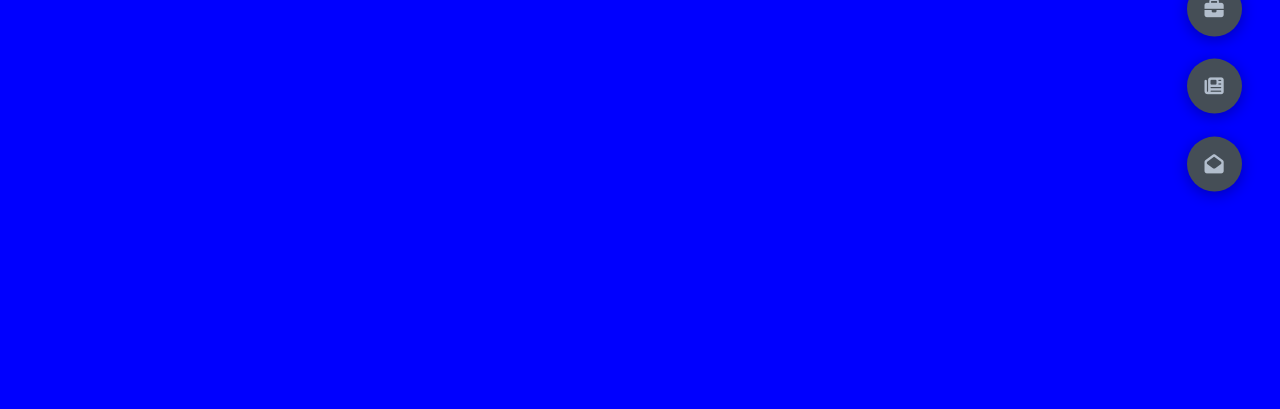
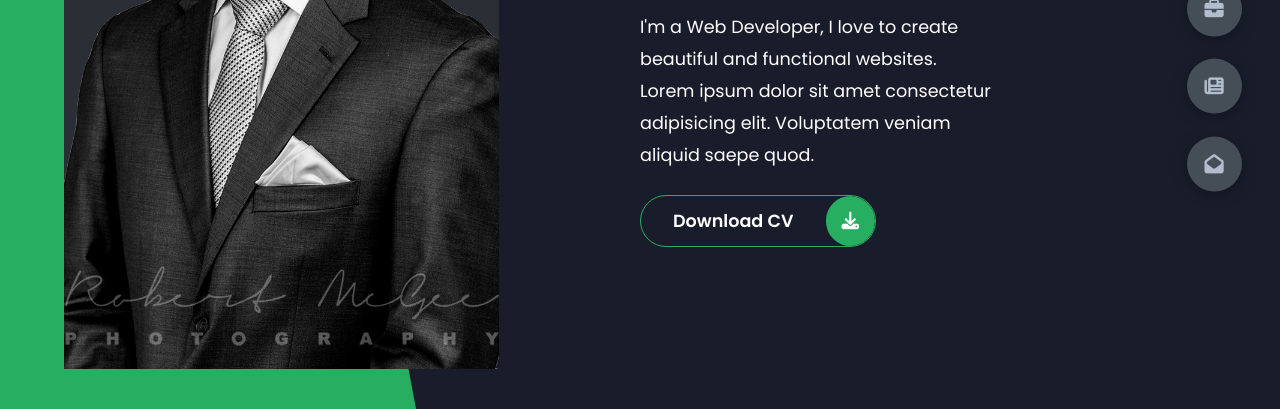
Before and after one commit to iFrankXue/Portfolio_HTML_CSS_JS, a plain HTML site: page index.html in a window 1280 px wide. Shown: the part 391-800 px from the top of the page. Drawn offline with Linux system fonts and the light colour scheme.

Commit message:
finish the header section

```diff
--- a/index.html
+++ b/index.html
@@ -18,7 +18,32 @@
 
 <body class="main-content">
     <header class="section sec1 header active" id="home">
+        <div class="header-content">
+            <div class="left-header">
+                <div class="h-shape"></div>
+                <div class="image">
+                    <img src="img/portrait.png" alt="">
+                </div>
+            </div>
+            <div class="right-header">
+                <h1 class="name">
+                    Hi, I'm <span>Frank Xue</span>
+                    A Web Developer.
+                </h1>
+                <p>
+                    I'm a Web Developer, I love to create beautiful and functional websites.
+                    Lorem ipsum dolor sit amet consectetur adipisicing elit. Voluptatem veniam aliquid saepe quod.
 
+                </p>
+                <div class="btn-con">
+                    <a href="" class="main-btn">
+                        <span class="btn-text">Download CV</span>
+                        <span class="btn-icon"><i class="fas fa-download"></i></span>
+                    </a>
+                </div>
+
+            </div>
+        </div>
     </header>
 
     <main>
--- a/style/style.scss
+++ b/style/style.scss
@@ -61,31 +61,31 @@ section{
 .sec1{
     display: none;
     transform: translateY(0) scale(1);
-    background-color: blue;
+
 }
 
 .sec2{
     display: none;
     transform: translateY(0) scale(1);
-    background-color: rgb(0, 255, 149);
+
 }
 
 .sec3{
     display: none;
     transform: translateY(0) scale(1);
-    background-color: rgb(255, 0, 187);
+
 }
 
 .sec4{
     display: none;
     transform: translateY(0) scale(1);
-    background-color: rgb(255, 170, 0);
+
 }
 
 .sec5{
     display: none;
     transform: translateY(0) scale(1);
-    background-color: rgb(0, 255, 140);
+
 }
 
 .active{
@@ -139,3 +139,108 @@ section{
         }
     }
 }
+
+
+/* Header-content */
+.header-content{
+    display: grid;
+    grid-template-columns: repeat(2, 1fr);
+    height: 100%;
+    .left-header{
+        display: flex;
+        align-items: center;
+        position: relative;
+        .h-shape{
+            transition: all .4s ease-in-out;
+            width: 65%;
+            height: 100%;
+            background-color: var(--color-secondary);
+            position: absolute;
+            top: 0;
+            left: 0;
+            z-index: -1;
+            clip-path: polygon(0 0, 64% 0, 100% 100%, 0% 100%);
+        }
+        .image{
+            border-radius: var(--br-sm-2);
+            height: 90%;
+            width: 68%;
+            margin-left: 4rem;
+            background-color: var(--color-grey-5);
+            transition: all .4s ease-in-out;
+            img{
+                width: 100%;
+                height: 100%;
+                object-fit: cover;
+                transition: all .4s ease-in-out;
+                filter: grayscale(100%);
+                &:hover{
+                    filter: grayscale(0);
+                }
+            }
+        }
+    };
+
+    .right-header{
+        display: flex;
+        flex-direction: column;
+        justify-content: center;
+        padding-right: 18rem;
+        .name{
+            font-size: 3rem;
+            span{
+                color: var(--color-secondary);
+            }
+        }
+        p{
+            margin: 1.5rem 0;
+            line-height: 2rem;
+        }
+    }
+}
+
+
+/* Independent component */
+.btn-con{
+    display: flex;
+    align-self: flex-start;
+}
+.main-btn{
+    border-radius: 30px;
+    color: inherit;
+    font-weight: 600;
+    position: relative;
+    border: 1px solid var(--color-secondary);
+    display: flex;
+    align-self: flex-start;
+    align-items: center;
+    overflow: hidden;
+    .btn-text{
+        padding: 0 2rem;
+    }
+    .btn-icon{
+        background-color: var(--color-secondary);
+        display: flex;
+        align-items: center;
+        justify-content: center;
+        border-radius: 50%;
+        padding: 1rem;
+    }
+    &::before{
+        content: '';
+        position: absolute;
+        top: 0;
+        right: 0;
+        transform: translateX(100%);
+        transition: all .4s ease-out;
+        z-index: -1;
+    }
+    &:hover{
+        &::before{
+            width: 100%;
+            height: 100%;
+            background-color: var(--color-secondary);
+            transform: translateX(0);
+        }
+    }
+}
```
Also changed, not shown: img/portrait.png (added), style/style.css, 1 other file.
